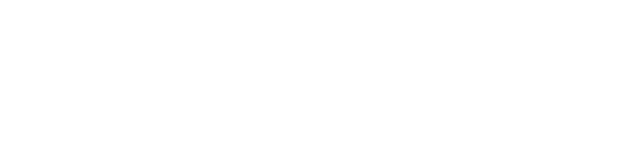
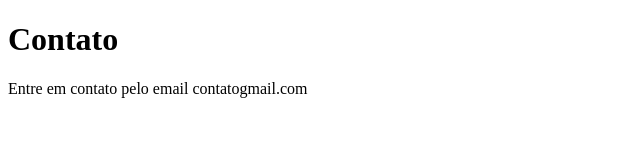
Before and after one commit to GilbertoBarbosa/sistema-de-cadastro, a plain HTML site: page contato.html in a window 1280 px wide. Shown: the whole page, without its empty margins (0-640 px from the left). Drawn offline with Linux system fonts and the light colour scheme.

Commit message:
Adicionando o email de contato

```diff
--- a/contato.html
+++ b/contato.html
@@ -7,6 +7,8 @@
     <title>Contato</title>
 </head>
 <body>
+    <h1>Contato</h1>
+    <p>Entre em contato pelo email contatogmail.com</p>
 
 </body>
 </html>
```
